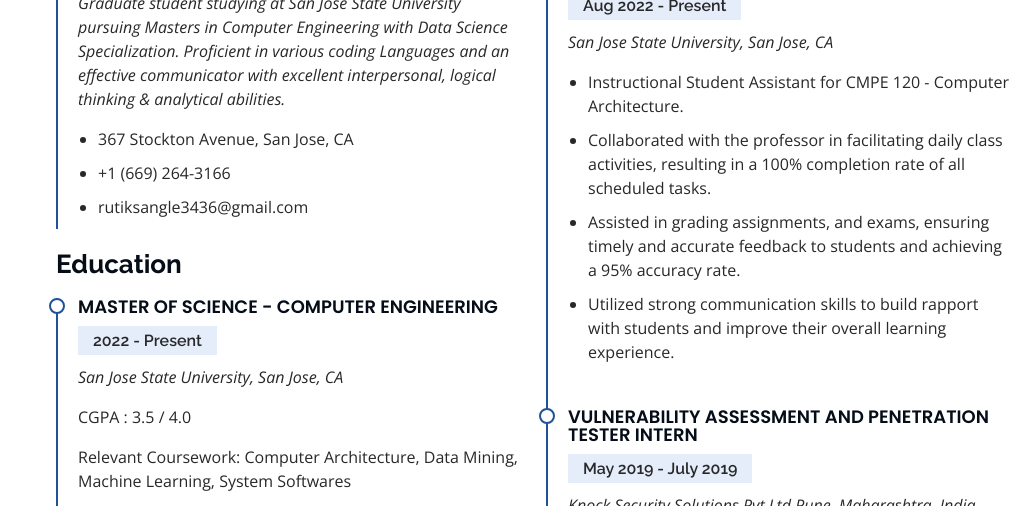
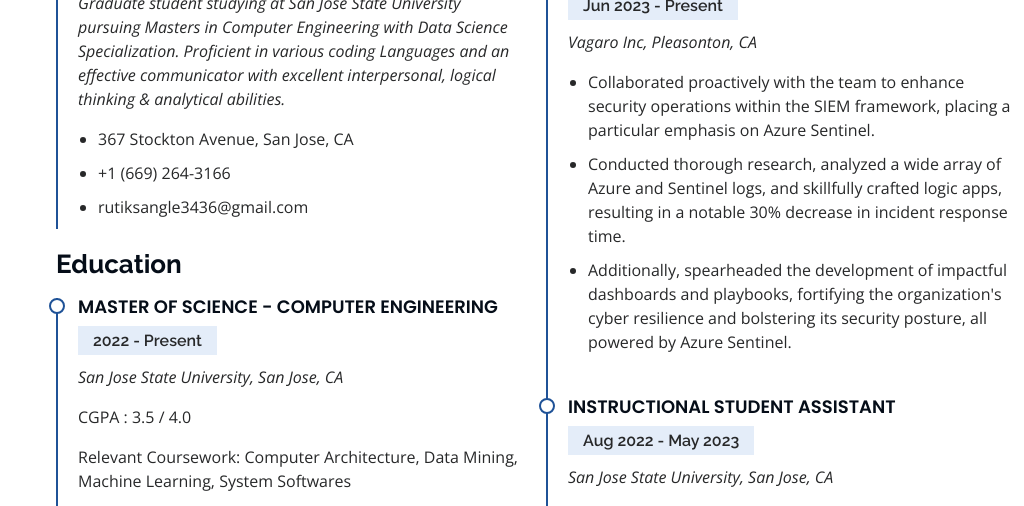
Before and after one commit to rutiksangle3436/rutiksangle3436.github.io, a plain HTML site: page index.html in a window 1280 px wide. Shown: the part 2294-2800 px from the top of the page, without its empty margins (256-1280 px from the left). Drawn offline with nearby package versions, Linux system fonts and the light colour scheme.

Commit message:
Added Internship

```diff
--- a/index.html
+++ b/index.html
@@ -234,19 +234,29 @@
           <div class="col-lg-6" data-aos="fade-up" data-aos-delay="100">
             <h3 class="resume-title">Professional Experience</h3>
             <div class="resume-item">
+              <h4>Cyber Security Intern</h4>
+              <h5>Jun 2023 - Present</h5>
+              <p><em>Vagaro Inc, Pleasonton, CA </em></p>
+              <ul>
+                <li>Collaborated proactively with the team to enhance security operations within the SIEM framework, placing a particular emphasis on Azure Sentinel.</li>
+                <li>Conducted thorough research, analyzed a wide array of Azure and Sentinel logs, and skillfully crafted logic apps, resulting in a notable 30% decrease in incident response time.</li>
+                <li>Additionally, spearheaded the development of impactful dashboards and playbooks, fortifying the organization's cyber resilience and bolstering its security posture, all powered by Azure Sentinel.</li>
+              </ul>
+            </div>
+            <div class="resume-item">
               <h4>Instructional Student Assistant</h4>
-              <h5>Aug 2022 - Present</h5>
+              <h5>Aug 2022 - May 2023</h5>
               <p><em>San Jose State University, San Jose, CA </em></p>
               <ul>
                 <li>Instructional Student Assistant for CMPE 120 - Computer Architecture.</li>
                 <li>Collaborated with the professor in facilitating daily class activities, resulting in a 100% completion rate of all scheduled tasks.</li>
-                <li> Assisted in grading assignments, and exams, ensuring timely and accurate feedback to students and achieving a 95% accuracy rate.</li>
-                <li> Utilized strong communication skills to build rapport with students and improve their overall learning experience.</li>
+                <li>Assisted in grading assignments, and exams, ensuring timely and accurate feedback to students and achieving a 95% accuracy rate.</li>
+                <li>Utilized strong communication skills to build rapport with students and improve their overall learning experience.</li>
               </ul>
             </div>
             <div class="resume-item">
               <h4>Vulnerability Assessment and Penetration Tester Intern</h4>
-              <h5>May 2019 - July 2019</h5>
+              <h5>May 2019 - Jul 2019</h5>
               <p><em>Knock Security Solutions Pvt Ltd Pune, Maharashtra, India</em></p>
               <ul>
                 <li>Decreased risk of potential attacks by 50% by testing and mitigating major vulnerabilities in clients’ web applications.</li>
```
